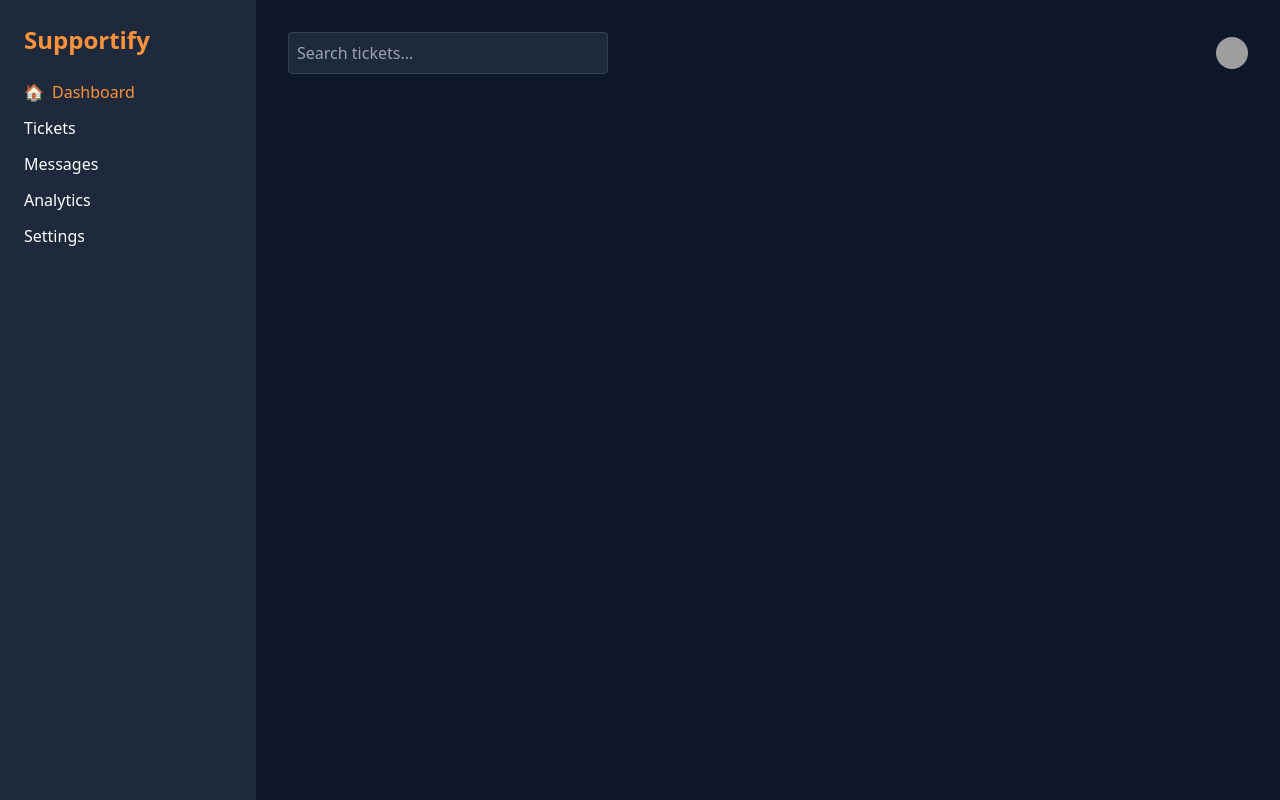
After one commit to NadaZirari/Supportify-fil-rouge, a Laravel app: template filrouge/resources/views/dashboard_agent.blade.php in a window 1280 px wide. The commit adds this page. Run offline with Laravel 12, Linux system fonts and the light colour scheme; the template is opened without the code that fills it, so the values that code supplies are empty; some libraries are stand-ins or nearby versions; grey boxes are pictures that could not be loaded.

Commit message:
ajouter la page de dashboard of agent

```diff
--- a/filrouge/resources/views/Soumettre_ticket.blade.php
+++ b/filrouge/resources/views/Soumettre_ticket.blade.php
@@ -35,7 +35,7 @@
     <!-- Menu latéral - caché sur mobile, visible sur tablette/desktop -->
     <aside class="w-full md:w-64 bg-[#1e293b] p-6 space-y-6 md:block">
       <nav class="space-y-4 text-sm">
-        <a href="#" class="block text-white hover:text-orange-400 font-medium">🏠 Accueil</a>
+        <a href="{{ route('home') }}" class="block text-white hover:text-orange-400 font-medium">🏠 Accueil</a>
         <a href="#" class="block text-orange-500 font-bold">🎫 Nouveau ticket</a>
         <a href="#" class="block text-white hover:text-orange-400">📄 Mes tickets</a>
       </nav>
--- /dev/null
+++ b/filrouge/resources/views/dashboard_agent.blade.php
@@ -0,0 +1,40 @@
+<!DOCTYPE html>
+<html lang="en">
+<head>
+  <meta charset="UTF-8" />
+  <meta name="viewport" content="width=device-width, initial-scale=1.0" />
+  <title>Supportify - Agent Dashboard</title>
+  <script src="https://cdn.tailwindcss.com"></script>
+</head>
+<body class="bg-[#0F172A] text-white font-sans">
+  <div class="flex min-h-screen">
+    <!-- Sidebar -->
+    <aside class="w-64 bg-[#1E293B] p-6 space-y-6 hidden md:block">
+      <h1 class="text-2xl font-bold text-orange-400">Supportify</h1>
+      <nav class="space-y-3">
+        <a href="#" class="flex items-center space-x-2 text-orange-400 font-medium">
+          <span>🏠</span>
+          <span>Dashboard</span>
+        </a>
+        <a href="#" class="block hover:text-orange-300">Tickets</a>
+        <a href="#" class="block hover:text-orange-300">Messages</a>
+        <a href="#" class="block hover:text-orange-300">Analytics</a>
+        <a href="#" class="block hover:text-orange-300">Settings</a>
+      </nav>
+    </aside>
+
+    <!-- Main Content -->
+    <main class="flex-1 p-4 md:p-8">
+      <!-- Topbar -->
+      <div class="flex flex-col md:flex-row justify-between items-center gap-4">
+        <input type="text" placeholder="Search tickets..." class="w-full md:w-1/3 p-2 rounded bg-[#1E293B] border border-[#334155] focus:outline-none" />
+        <div class="flex items-center space-x-4">
+          <img src="https://i.pravatar.cc/30" alt="avatar" class="rounded-full w-8 h-8" />
+        </div>
+      </div>
+
+
+    </main>
+  </div>
+</body>
+</html>
```
